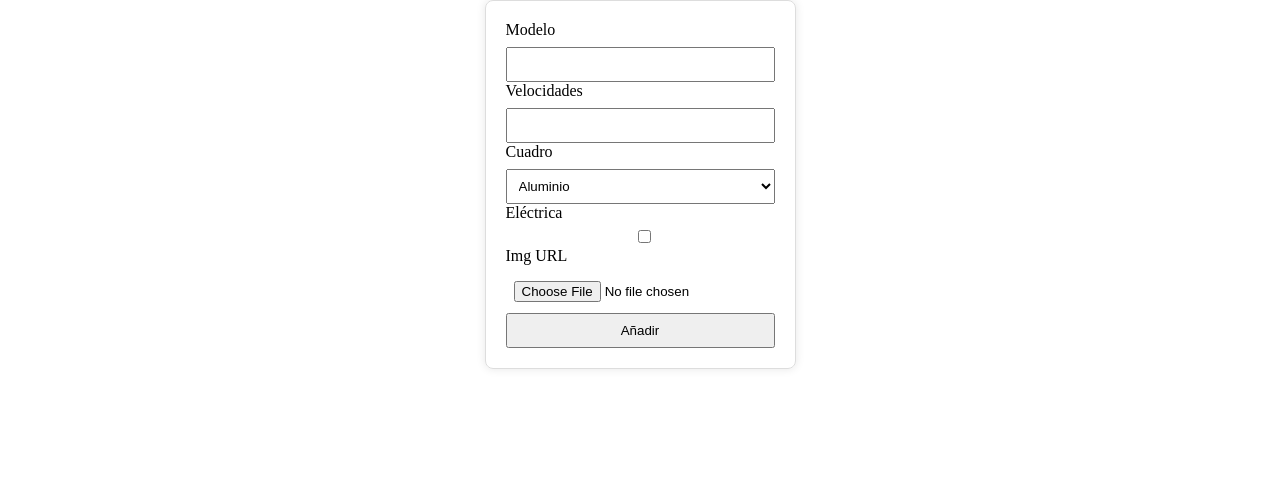
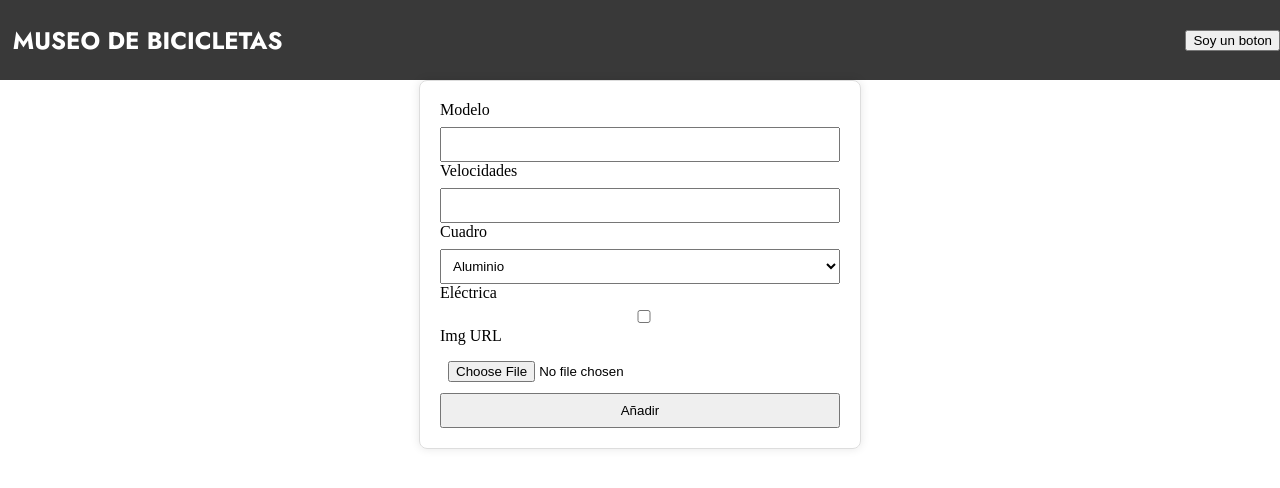
Before and after one commit to SarayAnta/proyecto05-museo, a React (Vite) app: page /NewItem in a window 1280 px wide. Shown: the top 488 px of the page. Built offline with nearby package versions, Linux system fonts and the light colour scheme.

Commit message:
including navbar in newitem

```diff
--- a/src/components/newitem/NewItem.css
+++ b/src/components/newitem/NewItem.css
@@ -1,7 +1,5 @@
 body {
     margin: 0;
-    display: flex;
-    justify-content: center;
 }
 
 form {
--- a/src/components/newitem/NewItem.jsx
+++ b/src/components/newitem/NewItem.jsx
@@ -1,5 +1,6 @@
 import React from 'react';
 import { useForm } from "react-hook-form";
+import Nav from '../nav/Nav';
 import './newitem.css';
 
 const NewItem = () => {
@@ -11,7 +12,8 @@ const NewItem = () => {
     }
 
     return(
-    <div>
+    <>
+      <Nav/>
         <form onSubmit={handleSubmit(onSubmit)}>
             <div>
                 <label>Modelo</label>
@@ -43,7 +45,7 @@ const NewItem = () => {
             </div>
             <input type="submit" value="Añadir"/>
         </form>
-    </div>
+    </>
 )}
 
 export default NewItem;
```
Also changed, not shown: src/router/router.jsx (+1 -8 lines).
